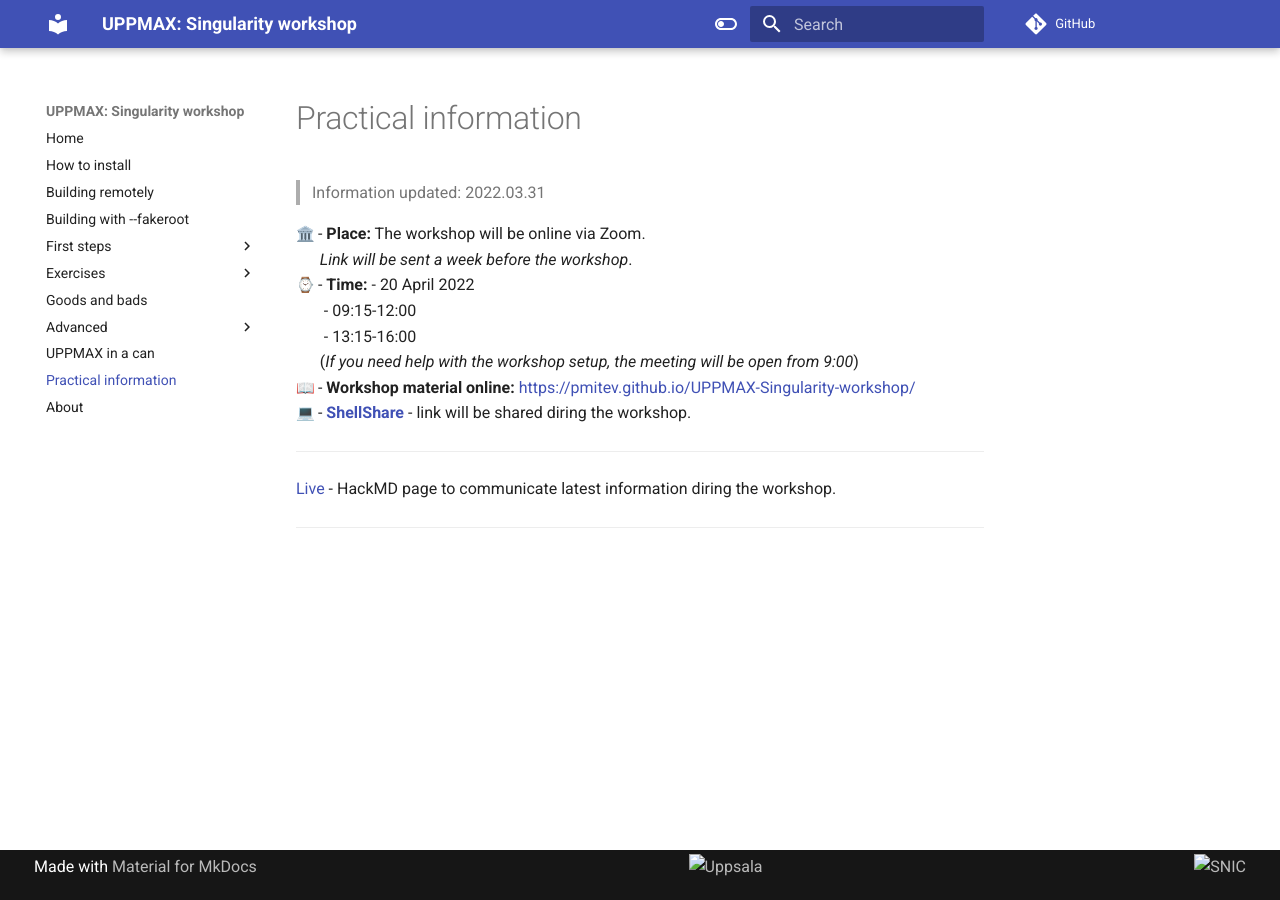
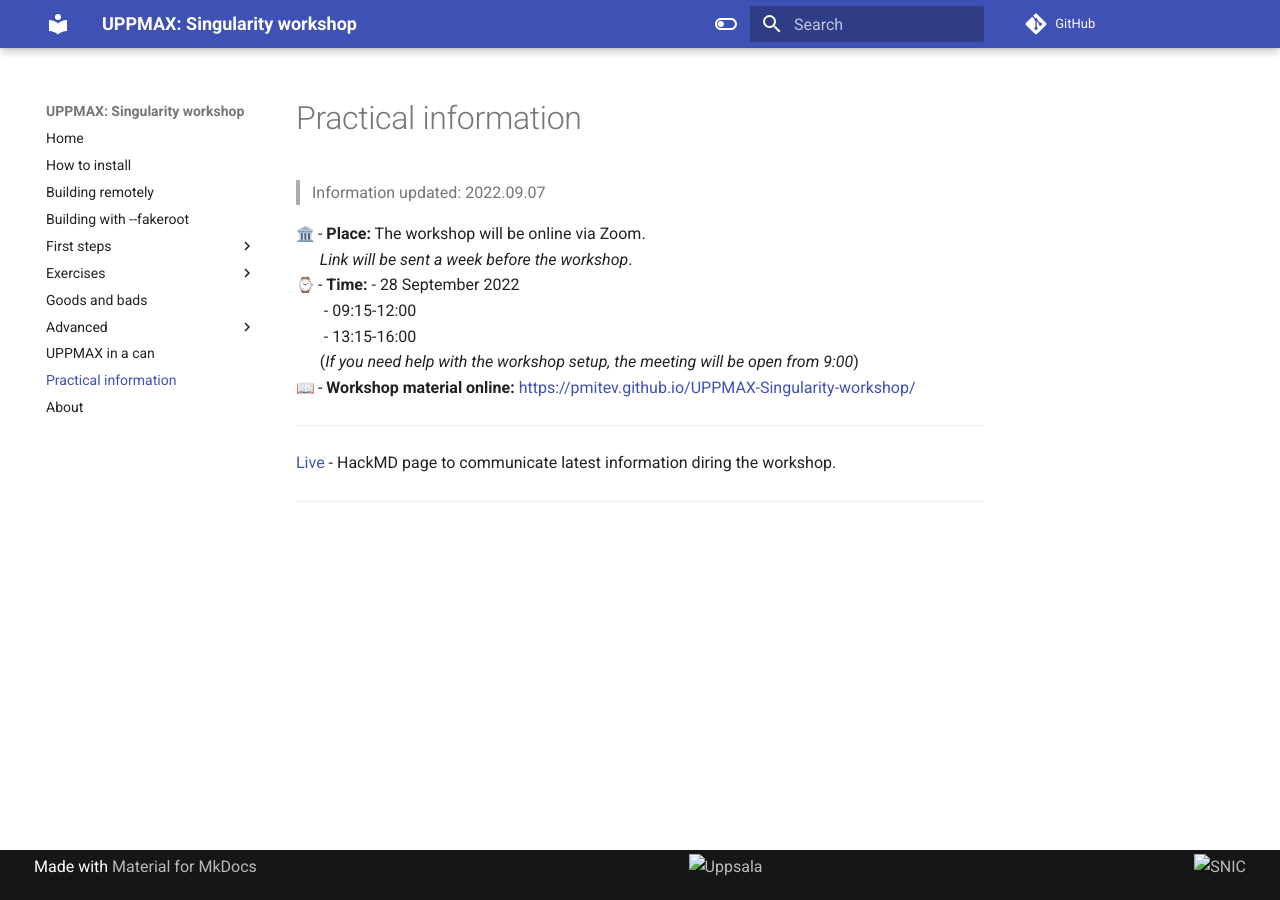
Before and after one commit to pmitev/UPPMAX-Singularity-workshop, an MkDocs documentation site: the page built from docs/practical_information.md, in a window 1280 px wide. Built offline with MkDocs 1.6.1 and Material for MkDocs 9.7.7, drawn with Linux system fonts in a browser that asks for light colours; emoji names are drawn with the system emoji font; comment, search, counter and statistics services are not loaded.

Commit message:
Updating - practical information

```diff
--- a/docs/practical_information.md
+++ b/docs/practical_information.md
@@ -1,15 +1,15 @@
 # Practical information
 
-> Information updated: 2022.03.31
+> Information updated: 2022.09.07
 
 :classical_building: - **Place:** The workshop will be online via Zoom.
 &nbsp;&nbsp;&nbsp;&nbsp;&nbsp;&nbsp;_Link will be sent a week before the workshop_.
-:watch: - **Time:** - 20 April 2022
+:watch: - **Time:** - 28 September 2022
 &nbsp;&nbsp;&nbsp;&nbsp;&nbsp;&nbsp; - 09:15-12:00
 &nbsp;&nbsp;&nbsp;&nbsp;&nbsp;&nbsp; - 13:15-16:00
 &nbsp;&nbsp;&nbsp;&nbsp;&nbsp;&nbsp;(_If you need help with the workshop setup, the meeting will be open from 9:00_)
 :book: - **Workshop material online:** [https://pmitev.github.io/UPPMAX-Singularity-workshop/](https://pmitev.github.io/UPPMAX-Singularity-workshop/)
-:computer: - **[ShellShare](https://shellshare.net)** - link will be shared diring the workshop.
+
 
 ---
 
```
